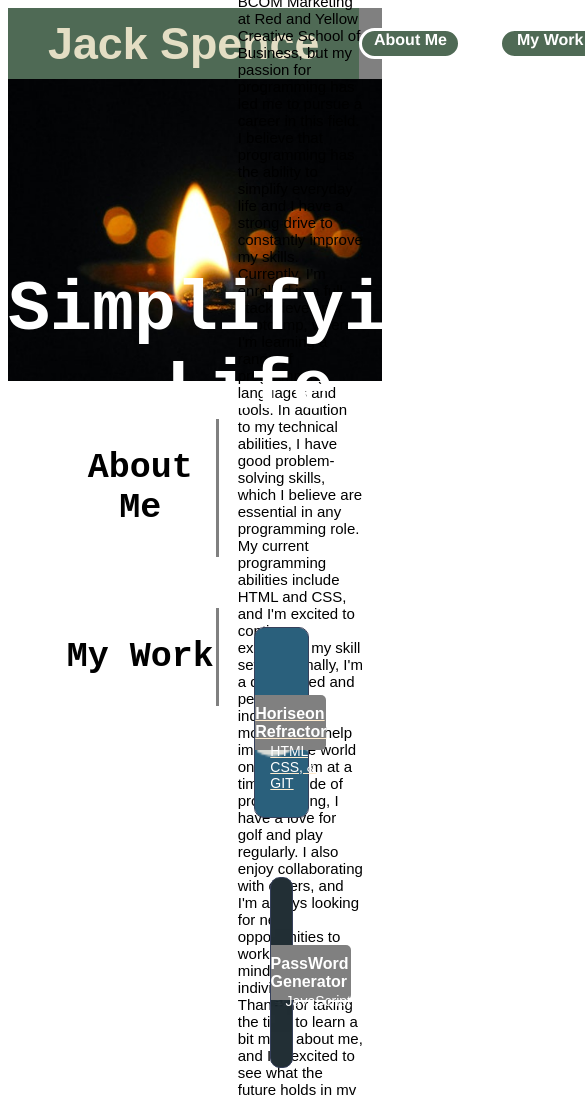
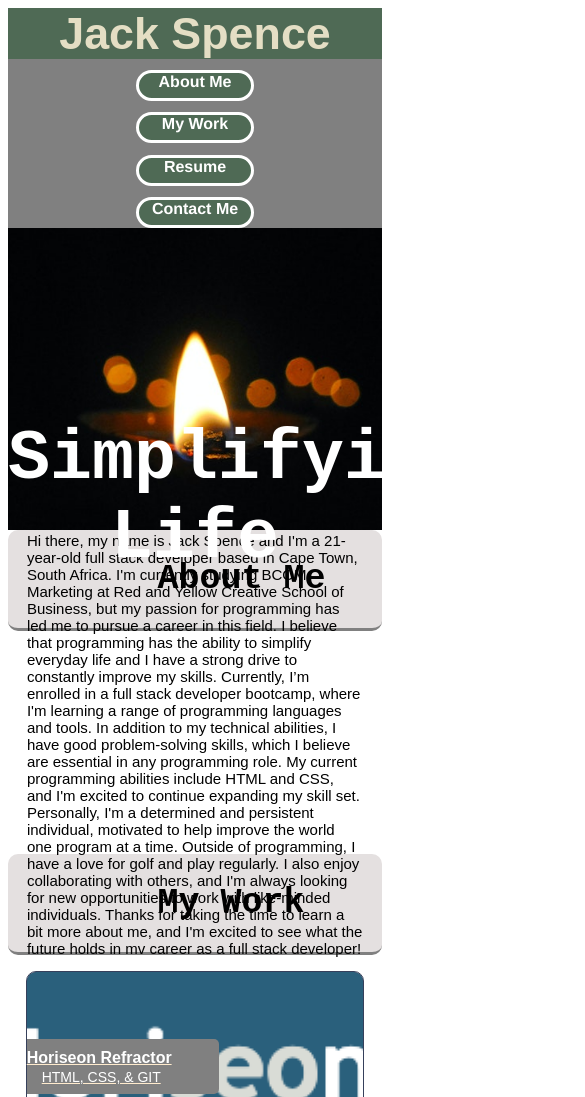
Before and after one commit to Jackspence6/development-portfolio, a plain HTML site: page index.html in a window 390 px wide. Shown: the top 1097 px of the page, 585 px wide, since content can reach past the window. Drawn offline with Linux system fonts and the light colour scheme.

Commit message:
Added Media query for mobile phones @ less than 768px.

```diff
--- a/assets/styles.css
+++ b/assets/styles.css
@@ -69,6 +69,7 @@ section a {
 }
 
 aside {
+  display: flex;
   float: left;
   height: inherit;
   width: 4cm;
@@ -300,5 +301,91 @@ aside {
 /******************************************/
 /* Media queries */
 /******************************************/
-@media screen and (max-width: 992px) {
+@media screen and (max-width: 768px) {
+  nav {
+    flex-wrap: wrap;
+    flex-direction: column;
+    width: 100%;
+  }
+
+  #name {
+    width: 100%;
+    text-align: center;
+    padding: 0%;
+  }
+
+  #header-text {
+    margin: 0%;
+    text-align: center;
+  }
+
+  #nav-container {
+    flex-direction: column;
+    margin-left: 0%;
+    margin-right: 0%;
+  }
+
+  #about-me {
+    margin-bottom: 15px;
+  }
+
+  .nav-items {
+    width: 7rem;
+    margin: 0%;
+    margin-top: 0.7rem;
+  }
+
+  h2 {
+    text-align: center;
+    margin-left: 40%;
+  }
+
+  aside {
+    float: none;
+    border-right: 0px;
+    border-bottom: 3px solid gray;
+    align-content: center;
+    flex-wrap: wrap;
+    margin: 0px;
+    width: 100%;
+    background-color: rgb(228, 224, 224);
+    border-radius: 10px;
+  }
+
+  .container-work {
+    flex-wrap: wrap;
+    width: 100%;
+    margin: 0%;
+  }
+
+  #main-box {
+    margin: 0%;
+    width: 90%;
+    margin-top: 1rem;
+  }
+
+  #box2 {
+    margin: 0%;
+    width: 90%;
+    margin-top: 1rem;
+  }
+
+  #box3 {
+    margin: 0%;
+    width: 90%;
+    margin-top: 1rem;
+  }
+
+  #box4 {
+    margin: 0%;
+    width: 90%;
+    margin-top: 1rem;
+  }
+
+  #box5 {
+    margin: 0%;
+    width: 90%;
+    margin-top: 1rem;
+    margin-bottom: 1rem;
+  }
 }
```
